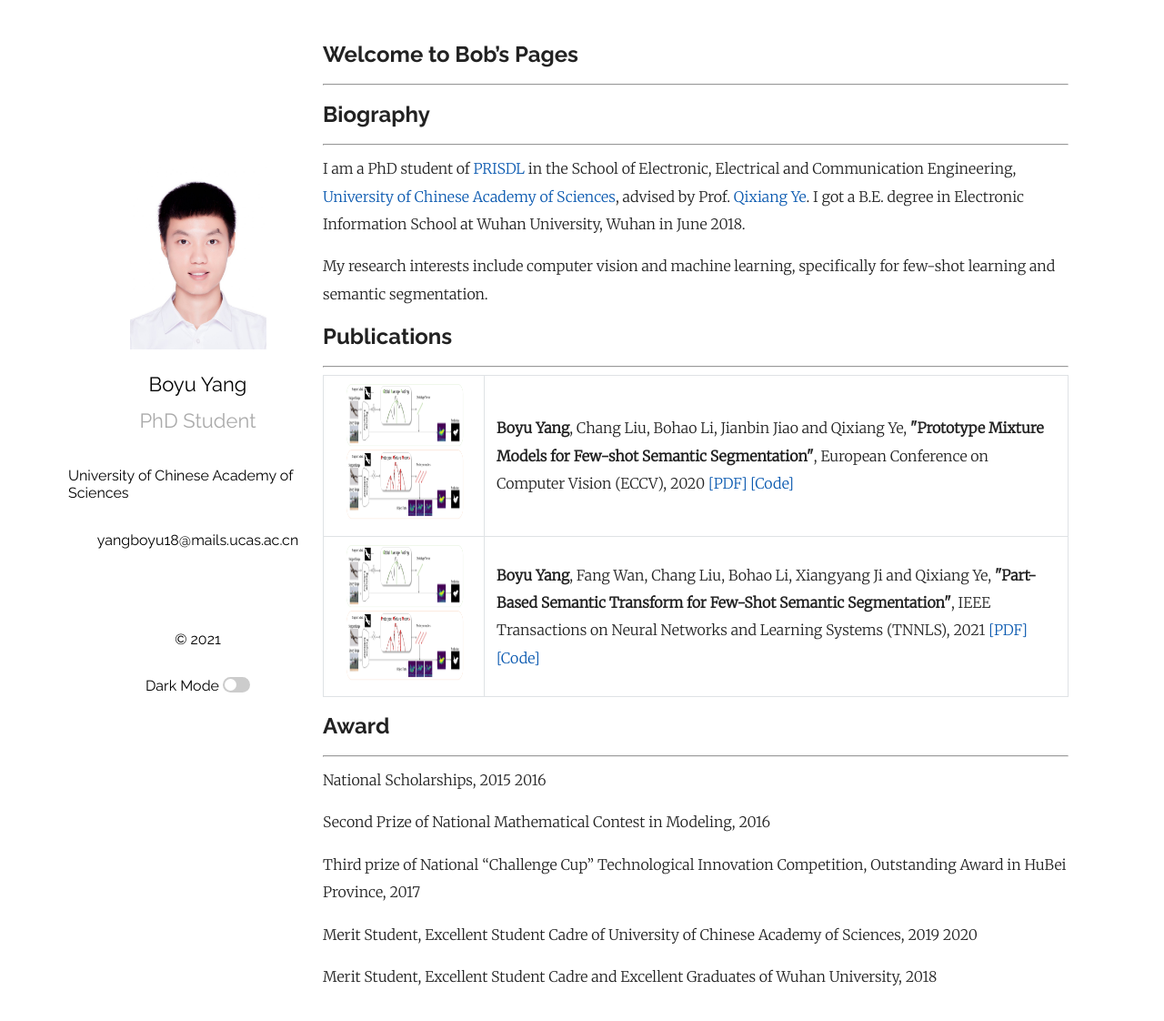
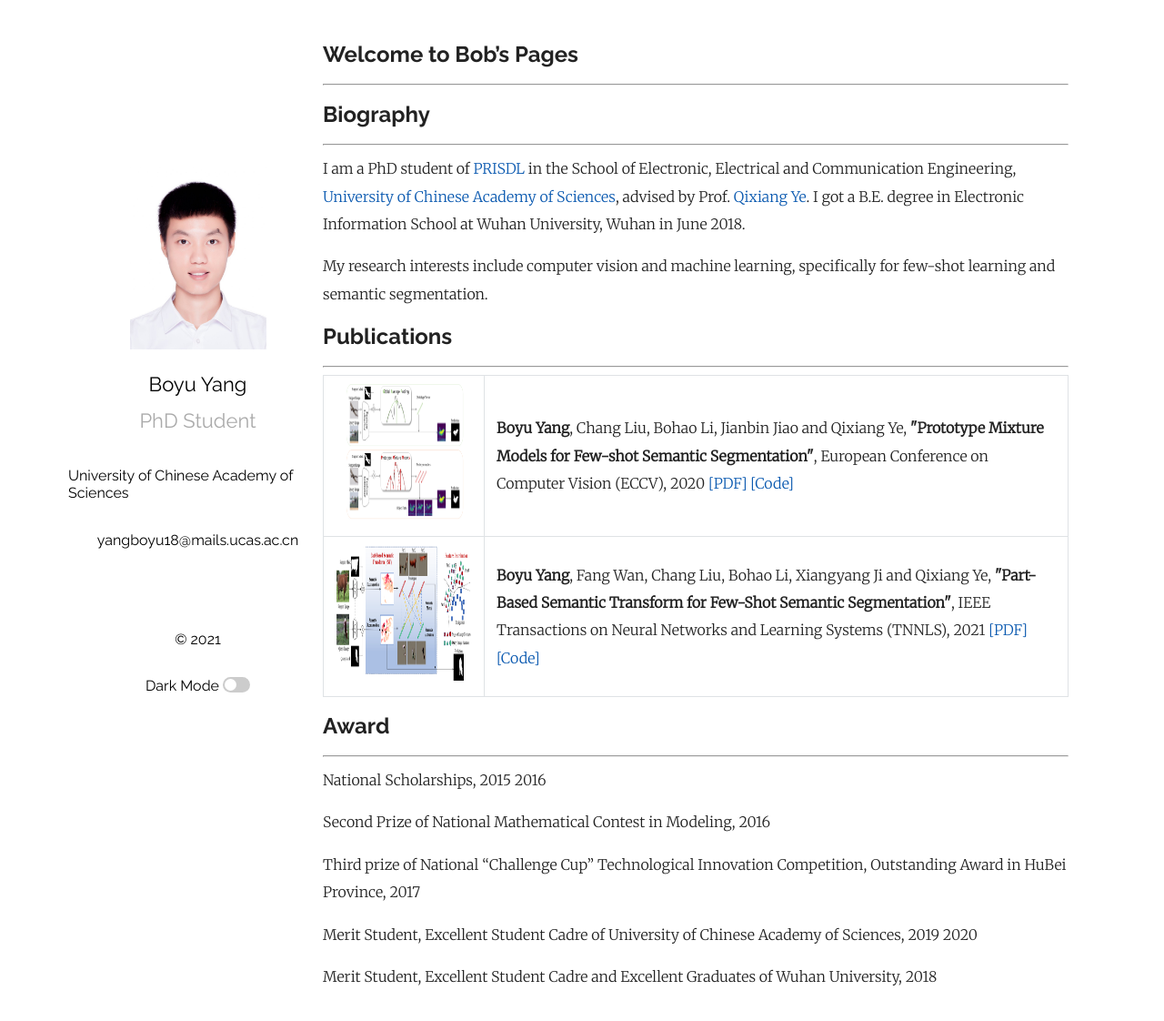
Before and after one commit to Yang-Bob/Yang-Bob.github.io, a Jekyll site: the page built from index.md, in a window 1280 px wide and 1133 px high. Shown: the top 1122 px of the window at 91% size. Built offline with Jekyll 4.4.1, drawn with Linux system fonts in a browser that asks for light colours; some web fonts are replaced; our own code applies the rules of GitHub Pages for plain Markdown files; a script that is not in the unit is left out; comment, search, counter and statistics services are not loaded.

Commit message:
Update index.md

```diff
--- a/index.md
+++ b/index.md
@@ -17,7 +17,7 @@ My research interests include computer vision and machine learning, specifically
 European Conference on Computer Vision (ECCV), 2020 <a href="https://arxiv.org/pdf/2008.03898.pdf">[PDF]</a> <a href="https://github.com/Yang-Bob/PMMs">[Code]</a> </td>
 </tr>
 <tr>
-<td><img src="/PMMs.png"  height="150" width="500"></td>
+<td><img src="/PST.png"  height="150" width="500"></td>
 <td><b>Boyu Yang</b>, Fang Wan, Chang Liu, Bohao Li, Xiangyang Ji and Qixiang Ye,
 <b>"Part-Based Semantic Transform for Few-Shot Semantic Segmentation"</b>,
 IEEE Transactions on Neural Networks and Learning Systems (TNNLS), 2021 <a href="https://ieeexplore.ieee.org/document/9448305">[PDF]</a> <a href="https://github.com/Yang-Bob/PST">[Code]</a> </td>
```
